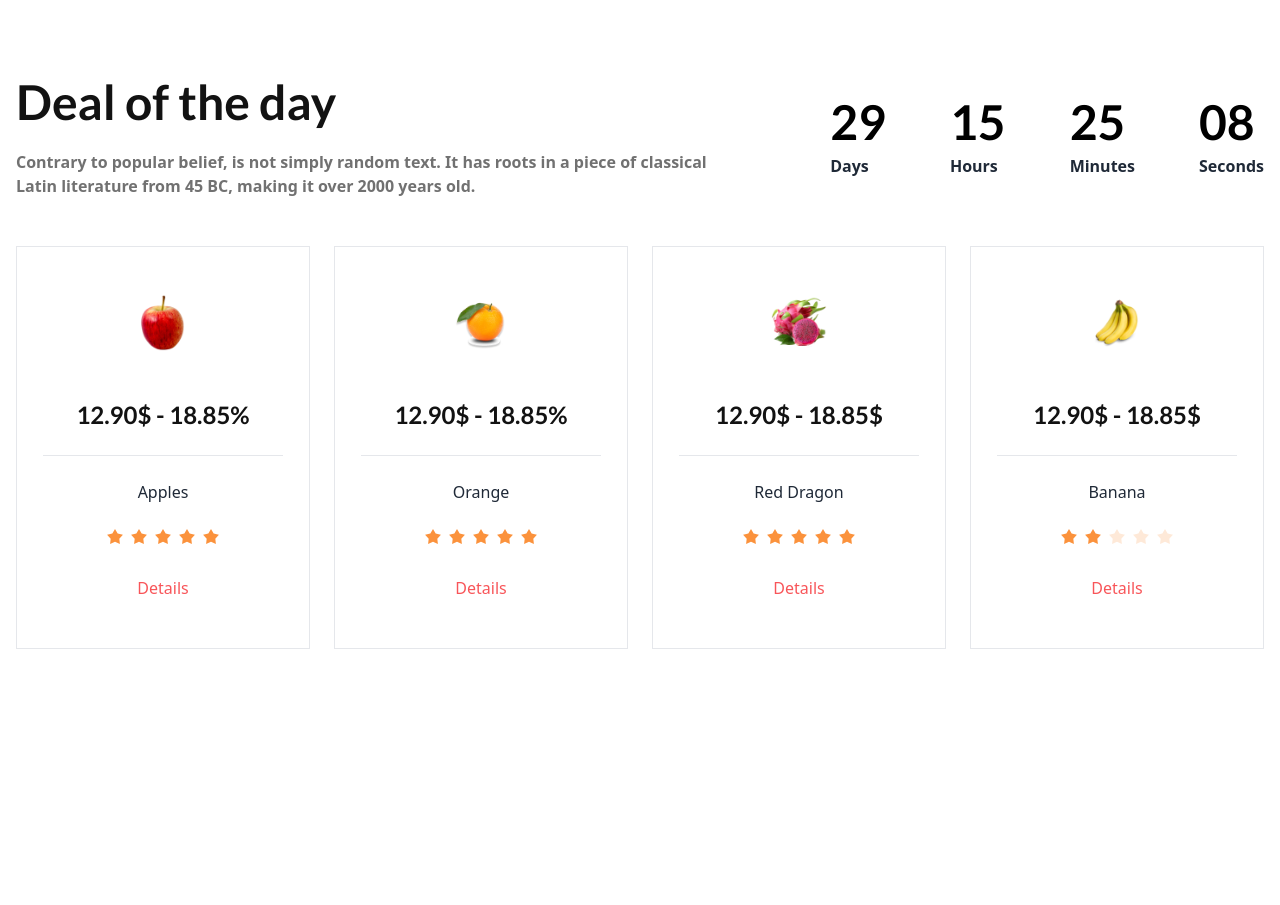
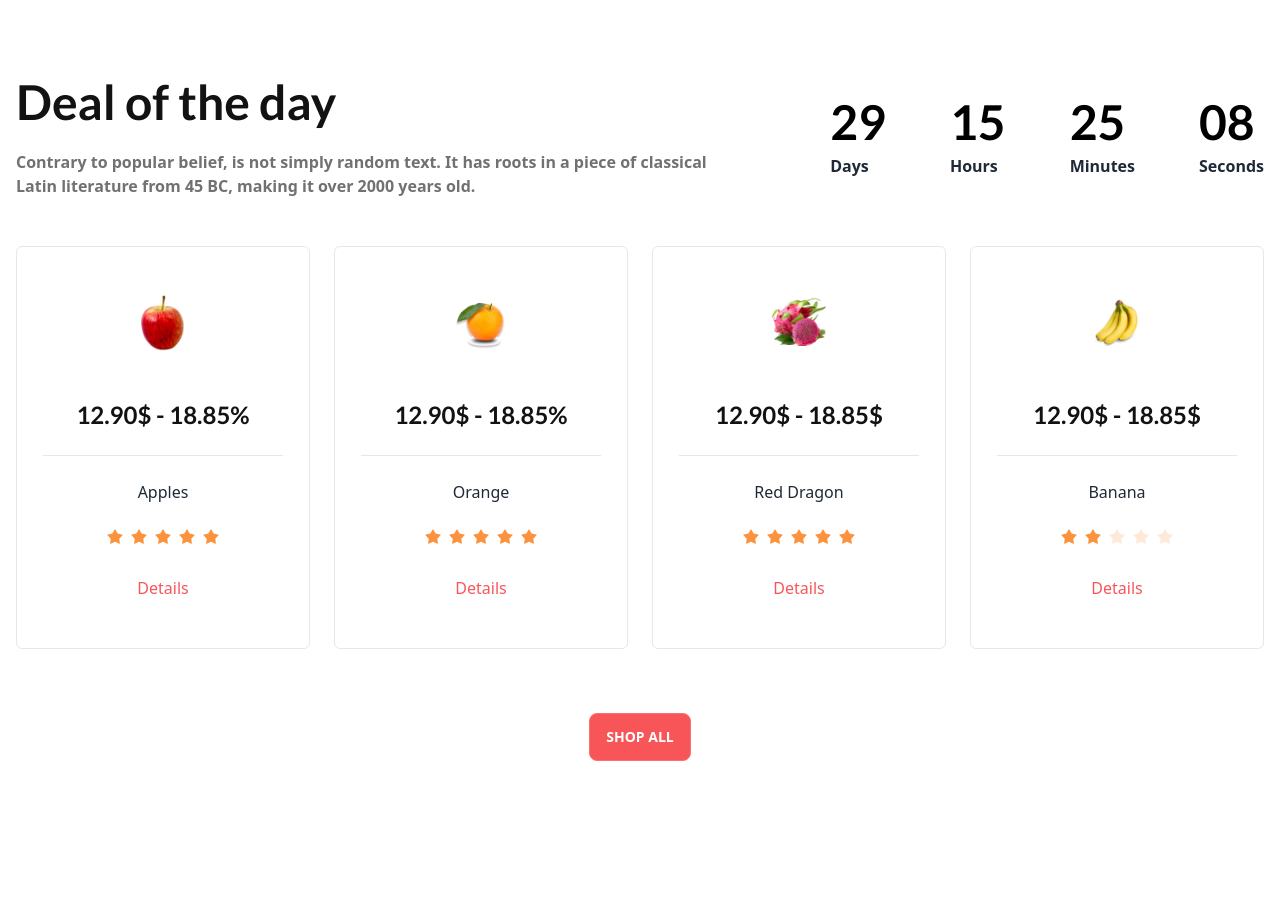
Before and after one commit to m01713261932/fruit-brust-project, a plain HTML site: page index.html in a window 1280 px wide. Shown: the part 1028-1933 px from the top of the page. Before the commit the page ends 1677 px from the top, so only its background shows below. Drawn offline with nearby package versions, Linux system fonts and the light colour scheme.

Commit message:
added shop all button

```diff
--- a/index.html
+++ b/index.html
@@ -230,7 +230,7 @@
     </section>
 
     <section class="grid grid-clos4 md:grid-cols-2 lg:grid-cols-4 items-center gap-6 justify-center max-w-[90rem] mx-auto pt-12 px-1 md:px-4">
-        <div class="text-center border">
+        <div class="text-center border rounded-md">
             <img class="px-[7.37rem] block pt-12" src="./images/fruit6.png" alt="">
             <p class="lato pt-12 pb-6 text-[#121212] text-2xl font-extrabold">12.90$ - 18.85% </p>
             <hr class="max-w-[15rem] mx-auto">
@@ -273,7 +273,7 @@
                 </form>
             </dialog>
         </div>
-        <div class="text-center border">
+        <div class="text-center border rounded-md"">
             <img class="px-[7.37rem] block pt-12" src="./images/fruit7.png" alt="">
             <p class="lato pt-12 pb-6 text-[#121212] text-2xl font-extrabold">12.90$ - 18.85% </p>
             <hr class="max-w-[15rem] mx-auto">
@@ -316,7 +316,7 @@
                 </form>
             </dialog>
         </div>
-        <div class="text-center border">
+        <div class="text-center border rounded-md"">
             <img class="px-[7.37rem] block pt-12" src="./images/fruit8.png" alt="">
             <p class="lato pt-12 pb-6 text-[#121212] text-2xl font-extrabold">12.90$ - 18.85$ </p>
             <hr class="max-w-[15rem] mx-auto">
@@ -359,7 +359,7 @@
                 </form>
             </dialog>
         </div>
-        <div class="text-center border">
+        <div class="text-center border rounded-md"">
             <img class="px-[7.37rem] block pt-12" src="./images/fruit9.png" alt="">
             <p class="lato pt-12 pb-6 text-[#121212] text-2xl font-extrabold">12.90$ - 18.85$ </p>
             <hr class="max-w-[15rem] mx-auto">
@@ -405,6 +405,10 @@
 
 
     </section>
+
+    <section class="max-w-[90rem] mx-auto text-center pt-16 pb-36">
+        <button class="btn btn-error bg-[#F85559] text-white">Shop All</button>
+    </section>
     <!-- end deal of the day section  -->
 
 
```
